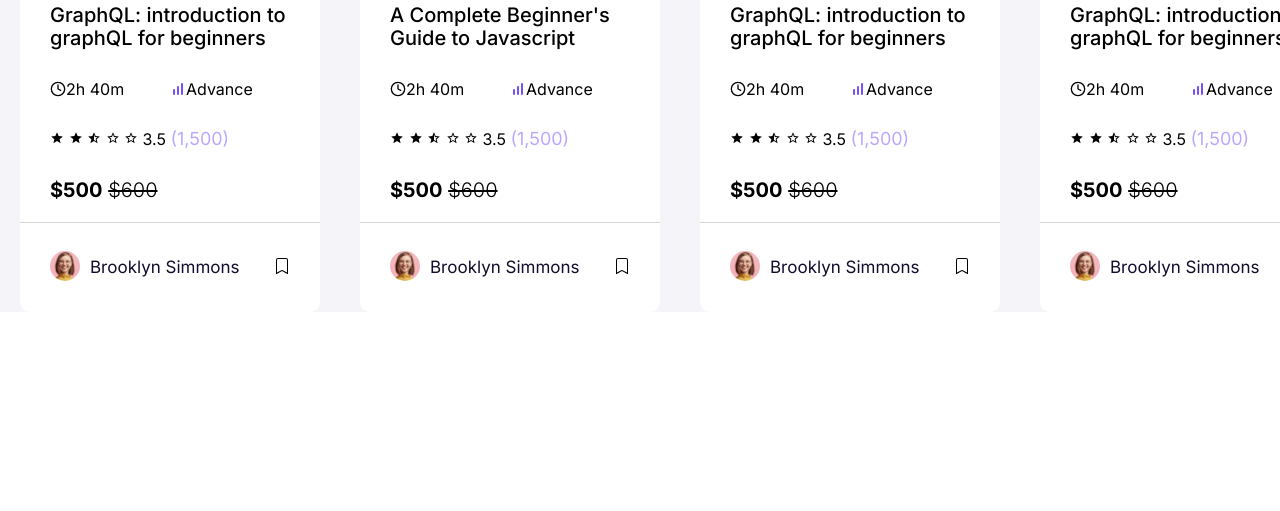
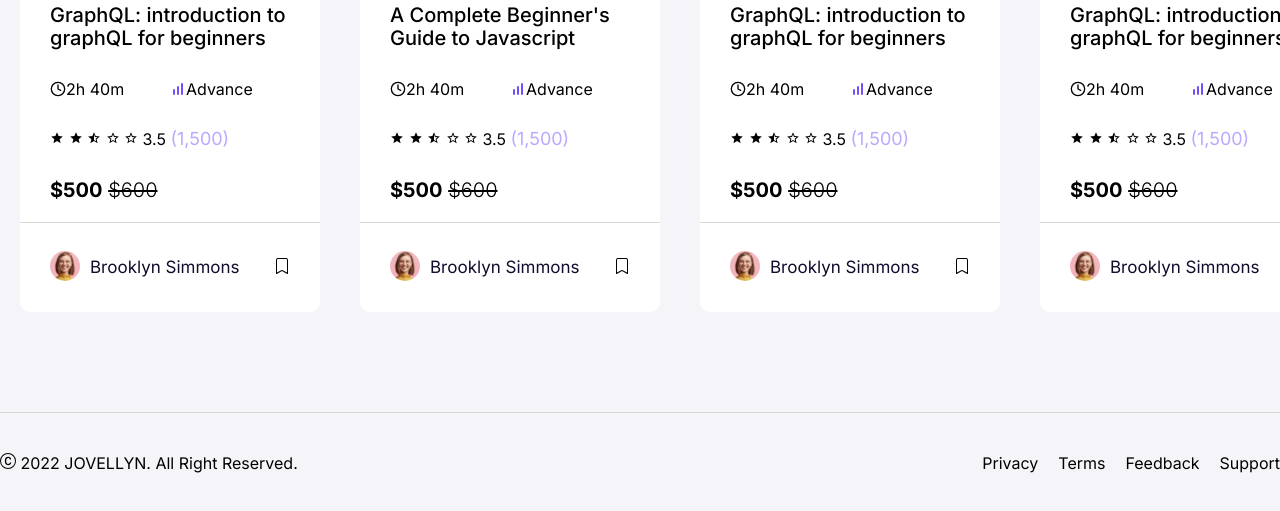
Before and after one commit to jannezq/Epicode-U2-D4-HW-Desktop-Layout, a plain HTML site: page index.html in a window 1280 px wide. Shown: the part 2401-2912 px from the top of the page. Before the commit the page ends 2713 px from the top, so only its background shows below. Drawn offline with Linux system fonts and the light colour scheme.

Commit message:
footer added

```diff
--- a/css/style.css
+++ b/css/style.css
@@ -333,3 +333,25 @@ span.overall-raters {
 }
 
 */
+
+footer {
+  padding-top: 100px;
+  background-color: var(--clr-pale-purple);
+}
+
+.border-top {
+  display: flex;
+  justify-content: flex-start;
+  align-items: center;
+  border-top: 1px solid rgb(218, 213, 213);
+}
+
+.footer-nav {
+  display: flex;
+  flex-wrap: wrap;
+  justify-content: center;
+  align-items: center;
+  gap: 20px;
+  height: 100px;
+  margin-left: auto;
+}
--- a/index.html
+++ b/index.html
@@ -1076,6 +1076,23 @@
         </div>
     </section>
 
+    <footer>
+        <div class="container">
+            <div class="border-top">
+                <div>
+                    <img src="/assets/c-circle.svg" alt="">
+                    2022 JOVELLYN. All Right Reserved.
+                </div>
+                <div class="footer-nav">
+                    <div>Privacy</div>
+                    <div>Terms</div>
+                    <div>Feedback</div>
+                    <div>Support</div>
+                </div>
+            </div>
+        </div>
+    </footer>
+
 
 
 </body>
```
Also changed, not shown: assets/c-circle.svg (added).
